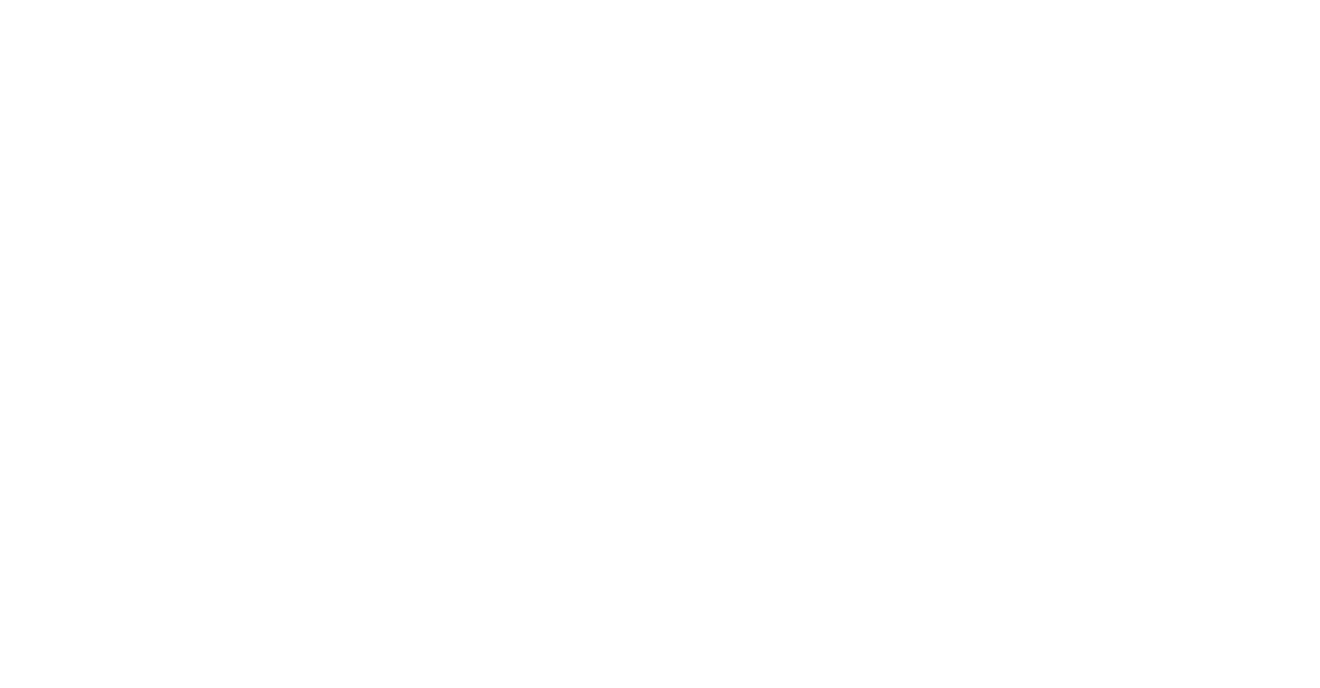
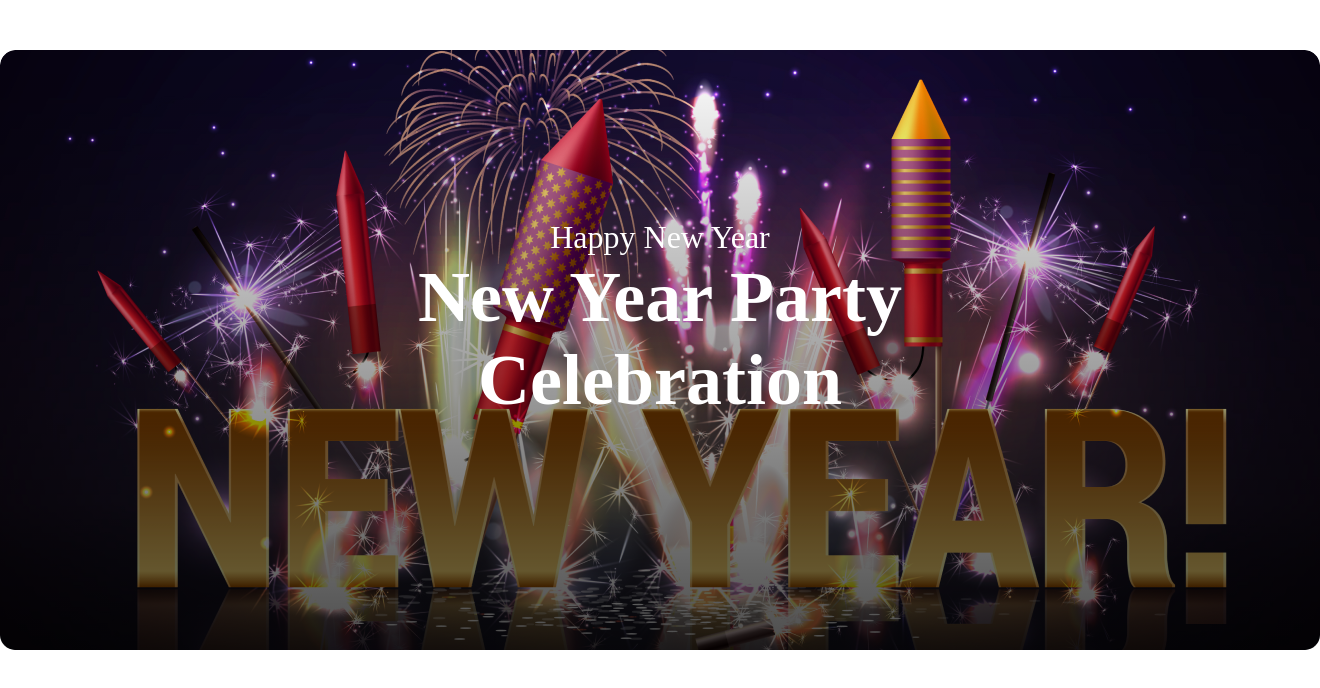
Before and after one commit to mehedirifat9/new-year-offer, a plain HTML site: page index.html in a window 1280 px wide. Shown: the whole page, 1320 px wide, since content can reach past the window. Drawn offline with Linux system fonts and the light colour scheme.

Commit message:
Banner Section Done

```diff
--- a/index.html
+++ b/index.html
@@ -1,11 +1,36 @@
 <!DOCTYPE html>
 <html lang="en">
+
 <head>
     <meta charset="UTF-8">
     <meta name="viewport" content="width=device-width, initial-scale=1.0">
+    <link rel="preconnect" href="https://fonts.googleapis.com">
+    <link rel="preconnect" href="https://fonts.gstatic.com" crossorigin>
+    <link
+        href="https://fonts.googleapis.com/css2?family=Merriweather:ital,opsz,wght@0,18..144,300..900;1,18..144,300..900&display=swap"
+        rel="stylesheet">
+    <link rel="stylesheet" href="./style.css">
     <title>New Year Offer</title>
 </head>
+
 <body>
+    <header>
+        <div class="width-style banner">
+            <img class="banner-img" src="./resources/images/Banner.png" alt="">
+            <div class="gradiant"></div>
+            <div class="banner-text">
+                <h3><span class="new-year-1">Happy New Year</span> <br> <span class="new-year-2">New Year Party <br>
+                        Celebration</span> </h3>
+            </div>
 
+        </div>
+    </header>
+    <main>
+
+    </main>
+    <footer>
+
+    </footer>
 </body>
+
 </html>
--- /dev/null
+++ b/style.css
@@ -0,0 +1,54 @@
+.merriweather{
+  font-family: "Merriweather", serif;
+  font-optical-sizing: auto;
+  font-style: normal;
+  font-variation-settings:
+    "wdth" 100;
+}
+
+body{
+    margin: 0;
+}
+
+.banner{
+    position: relative;
+    display: flex;
+}
+
+.banner-text{
+    position: absolute;
+    top: 25%;
+    text-align: center;
+    width: 100%;
+}
+
+.gradiant{
+    background: linear-gradient(to bottom, transparent, black);
+    opacity: 0.7;
+    position: absolute;
+    height: 600px;
+    width: 1320px;
+    border-radius: 15px;
+}
+
+.banner-img{
+    border-radius: 15px;
+}
+
+.new-year-2{
+    font-size: 72px;
+    font-weight: bold;
+    color: white;
+}
+
+.new-year-1{
+    font-size: 32px;
+    font-weight: normal;
+    color: white;
+}
+
+
+.width-style{
+    width: 1320px;
+    margin: 50px auto 0px;
+}
```
Also changed, not shown: resources/images/Banner.png (renamed from resources/images/Banner Image.png).
